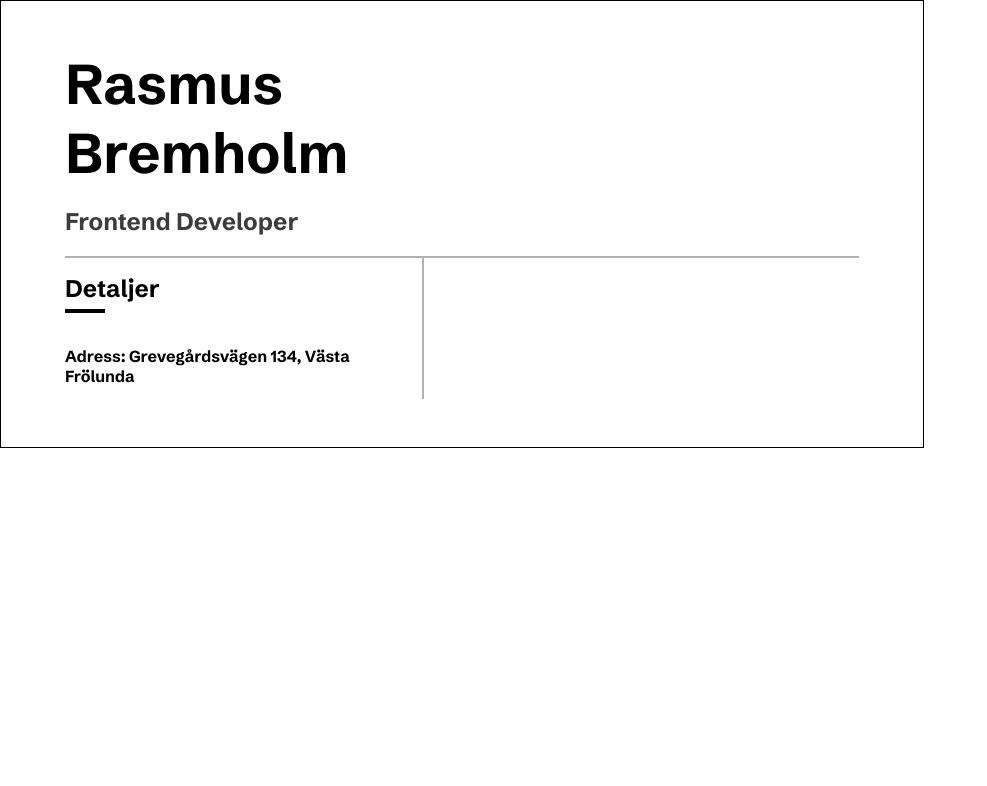
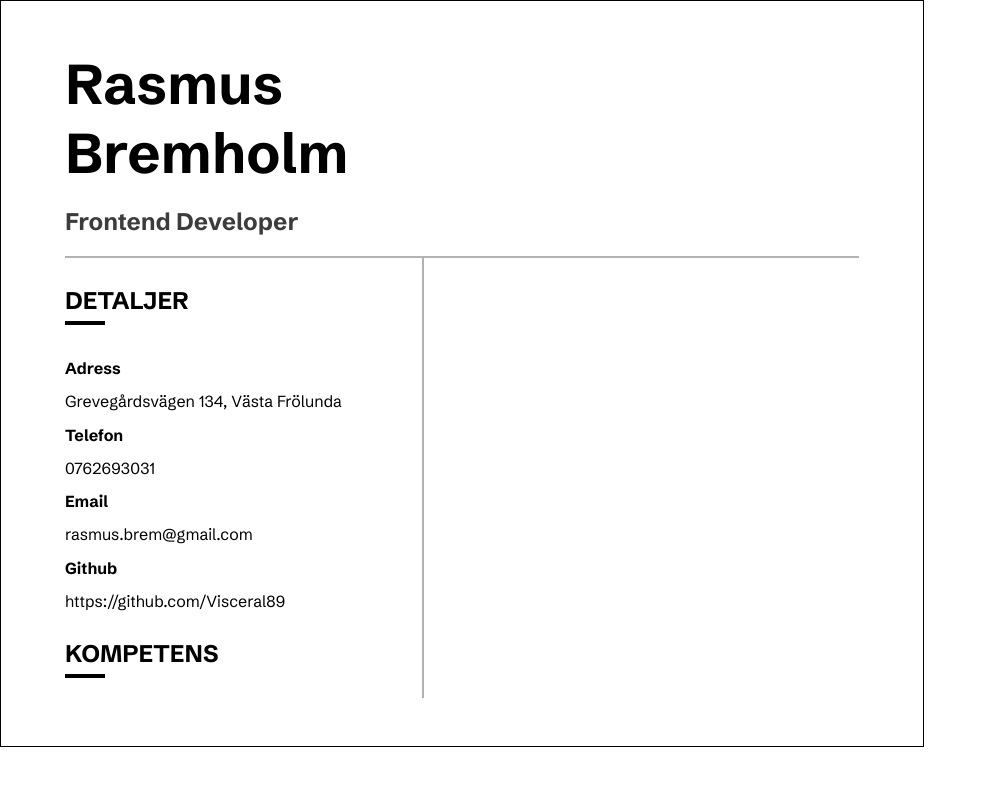
Before and after one commit to visceral89/cv-template, a Next.js app: page / in a window 1280 px wide. Shown: the top 786 px of the page, without its empty margins (0-987 px from the left). Built offline with nearby package versions, Linux system fonts and the light colour scheme.

Commit message:
skillbar

```diff
--- a/app/constants/index.jsx
+++ b/app/constants/index.jsx
@@ -5,6 +5,7 @@ export const personalInfo = {
 	email: "rasmus.brem@gmail.com",
 	tel: "0762693031",
 	adress: "Grevegårdsvägen 134, Västa Frölunda",
+	github: "https://github.com/Visceral89",
 };
 
 export const competencey = [
--- a/app/page.js
+++ b/app/page.js
@@ -13,7 +13,17 @@ export default function Home() {
 			<div className={styles.contentContainer}>
 				<div className={styles.sideBarLeft}>
 					<h1>Detaljer</h1>
-					<h2>Adress: {personalInfo.adress}</h2>
+					<h2>Adress</h2>
+					{personalInfo.adress}
+					<h2>Telefon</h2>
+					{personalInfo.tel}
+					<h2>Email</h2>
+					{personalInfo.email}
+					<h2>Github</h2>
+					{personalInfo.github}
+					<div className={styles.skills}>
+						<h1>Kompetens</h1>
+					</div>
 				</div>
 				<div className={styles.sideBarRight}></div>
 			</div>
--- a/app/page.module.scss
+++ b/app/page.module.scss
@@ -45,13 +45,16 @@
 	flex-direction: column;
 	font-size: 16px;
 	border-right: 2px solid rgba(0, 0, 0, 0.3);
-}
-
-.sideBarLeft h1 {
-	font-size: 24px;
-	@include title-border;
+	h1 {
+		padding-top: 12px;
+		font-size: 24px;
+		text-transform: uppercase;
+		@include title-border;
+	}
+	h2 {
+		font-size: 16px;
+	}
 }
 
 .sideBarLeft h2 {
-	font-size: 16px;
 }
```
Also changed, not shown: app/components/Kompetens.jsx (added, +18 -0 lines), app/components/Kompetens.module.scss (added).
